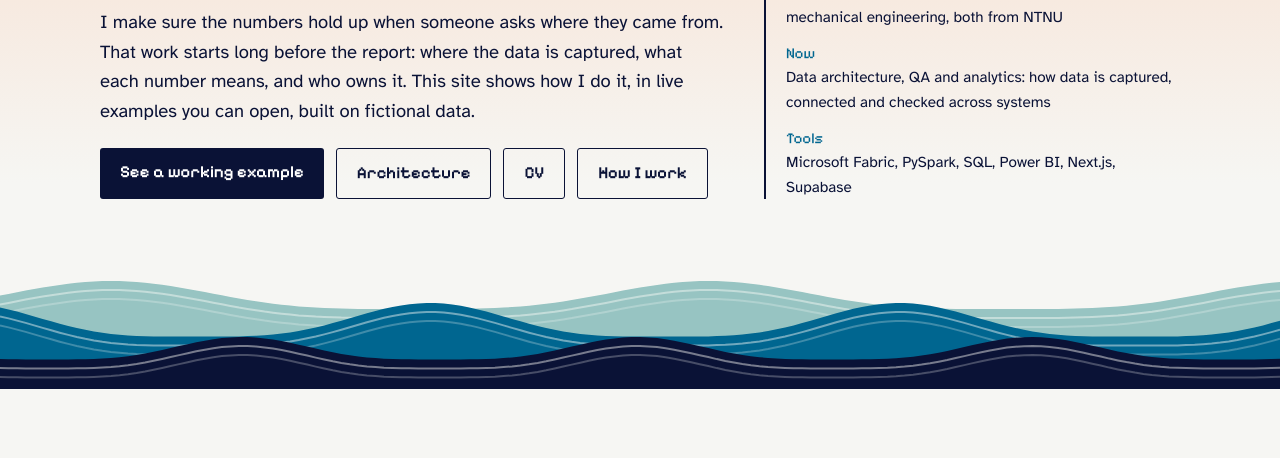
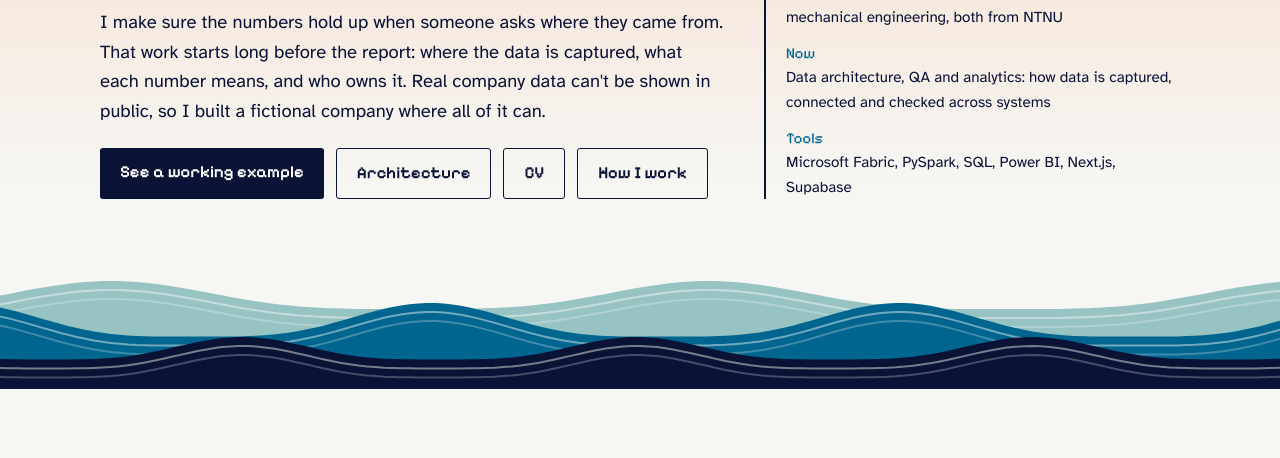
Before and after one commit to unamarie/solvi, a plain HTML site: page site/index.html in a window 1280 px wide. Shown: the part 197-655 px from the top of the page. Drawn offline with Linux system fonts and the light colour scheme.

Commit message:
Home: say why the data is fictional

```diff
--- a/site/index.html
+++ b/site/index.html
@@ -149,7 +149,7 @@ footer .big{font-family:var(--display);font-size:1.4rem;font-weight:700}
     <div class="stack">
       <span class="who">Una Marie S. Goksøyr <span>· Data architecture, quality and systems · Norway</span></span>
       <h1>Data that holds.</h1>
-      <p class="lede">I make sure the numbers hold up when someone asks where they came from. That work starts long before the report: where the data is captured, what each number means, and who owns it. This site shows how I do it, in live examples you can open, built on fictional data.</p>
+      <p class="lede">I make sure the numbers hold up when someone asks where they came from. That work starts long before the report: where the data is captured, what each number means, and who owns it. Real company data can't be shown in public, so I built a fictional company where all of it can.</p>
       <div class="links">
         <a class="btn primary" href="solvi/index.html">See a working example</a>
         <a class="btn ghost" href="#architecture">Architecture</a>
```
Also changed, not shown: site/src/index.html (+1 -1 lines).
